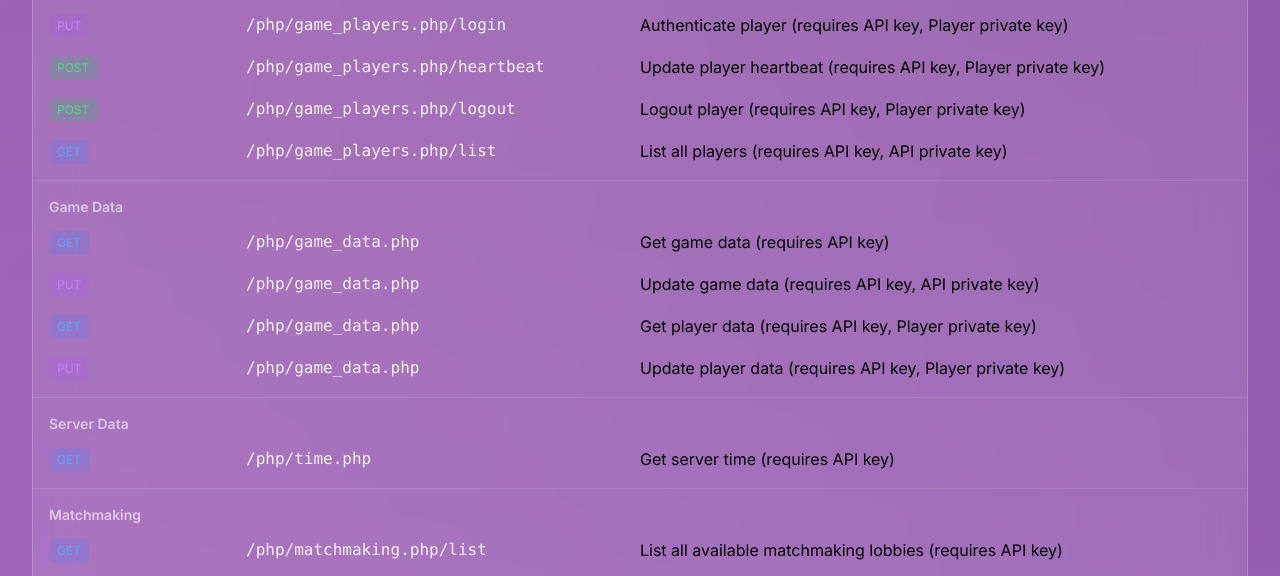
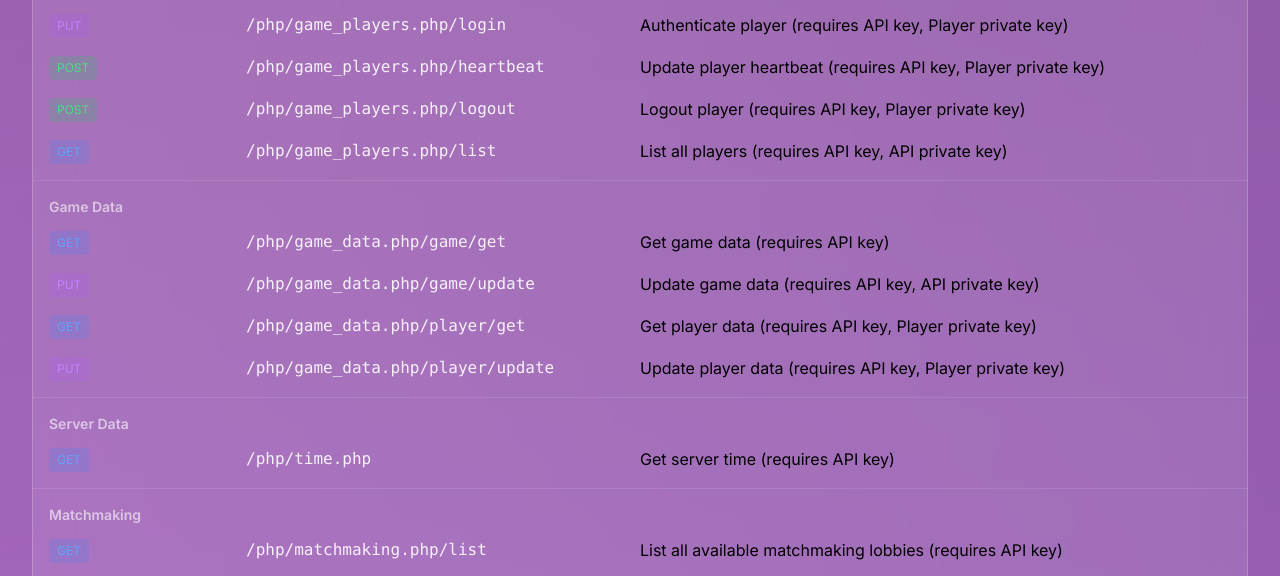
Before and after one commit to levandovici/multiplayer-api, a PHP site: page / in a window 1280 px wide. Shown: the part 1526-2102 px from the top of the page. Run offline with PHP 8.4, Linux system fonts and the light colour scheme; data that the repository does not hold is empty; some libraries are stand-ins or nearby versions.

Commit message:
update index - game data routing

```diff
--- a/index.php
+++ b/index.php
@@ -390,22 +390,22 @@ pre::-webkit-scrollbar-thumb:hover {
                     <div class="space-y-4">
                         <div class="grid grid-cols-12 items-center">
                             <div class="col-span-2"><span class="inline-block bg-blue-500/20 text-blue-400 text-xs px-2 py-1 rounded">GET</span></div>
-                            <div class="col-span-4 font-mono text-white/90">/php/game_data.php</div>
+                            <div class="col-span-4 font-mono text-white/90">/php/game_data.php/game/get</div>
                             <div class="col-span-6">Get game data (requires API key)</div>
                         </div>
                         <div class="grid grid-cols-12 items-center">
                             <div class="col-span-2"><span class="inline-block bg-purple-500/20 text-purple-400 text-xs px-2 py-1 rounded">PUT</span></div>
-                            <div class="col-span-4 font-mono text-white/90">/php/game_data.php</div>
+                            <div class="col-span-4 font-mono text-white/90">/php/game_data.php/game/update</div>
                             <div class="col-span-6">Update game data (requires API key, API private key)</div>
                         </div>
                         <div class="grid grid-cols-12 items-center">
                             <div class="col-span-2"><span class="inline-block bg-blue-500/20 text-blue-400 text-xs px-2 py-1 rounded">GET</span></div>
-                            <div class="col-span-4 font-mono text-white/90">/php/game_data.php</div>
+                            <div class="col-span-4 font-mono text-white/90">/php/game_data.php/player/get</div>
                             <div class="col-span-6">Get player data (requires API key, Player private key)</div>
                         </div>
                         <div class="grid grid-cols-12 items-center">
                             <div class="col-span-2"><span class="inline-block bg-purple-500/20 text-purple-400 text-xs px-2 py-1 rounded">PUT</span></div>
-                            <div class="col-span-4 font-mono text-white/90">/php/game_data.php</div>
+                            <div class="col-span-4 font-mono text-white/90">/php/game_data.php/player/update</div>
                             <div class="col-span-6">Update player data (requires API key, Player private key)</div>
                         </div>
                     </div>
@@ -863,7 +863,7 @@ pre::-webkit-scrollbar-thumb:hover {
     <div class="bg-black/50 p-4 rounded-lg">
         <div class="flex items-center text-sm text-blue-400 mb-2">
             <span class="font-mono bg-blue-900/50 px-2 py-1 rounded mr-2">GET</span>
-            <span class="font-mono">/v1/php/game_data.php?api_token=YOUR_API_KEY</span>
+            <span class="font-mono">/v1/php/game_data.php/game/get?api_token=YOUR_API_KEY</span>
         </div>
         <p class="text-xs text-gray-400 mb-2">
             <strong>Description:</strong> Retrieves the global game data, including text, settings, and last update timestamp. Used to sync clients with the server.
@@ -890,7 +890,7 @@ pre::-webkit-scrollbar-thumb:hover {
     <div class="bg-black/50 p-4 rounded-lg">
         <div class="flex items-center text-sm text-purple-400 mb-2">
             <span class="font-mono bg-purple-900/50 px-2 py-1 rounded mr-2">PUT</span>
-            <span class="font-mono">/v1/php/game_data.php?api_token=YOUR_API_KEY&api_private_token=YOUR_API_PRIVATE_TOKEN</span>
+            <span class="font-mono">/v1/php/game_data.php/game/update?api_token=YOUR_API_KEY&api_private_token=YOUR_API_PRIVATE_TOKEN</span>
         </div>
         <p class="text-xs text-gray-400 mb-2">
             <strong>Description:</strong> Updates global game data. For example, changing settings or max players. Requires API key authentication.
@@ -915,7 +915,7 @@ pre::-webkit-scrollbar-thumb:hover {
     <div class="bg-black/50 p-4 rounded-lg">
         <div class="flex items-center text-sm text-blue-400 mb-2">
             <span class="font-mono bg-blue-900/50 px-2 py-1 rounded mr-2">GET</span>
-            <span class="font-mono">/v1/php/game_data.php?api_token=YOUR_API_KEY&game_player_token=PLAYER_PRIVATE_KEY</span>
+            <span class="font-mono">/v1/php/game_data.php/player/get?api_token=YOUR_API_KEY&game_player_token=PLAYER_PRIVATE_KEY</span>
         </div>
         <p class="text-xs text-gray-400 mb-2">
             <strong>Description:</strong> Retrieves a specific player's data using their <code>private_key</code>. Includes level, score, and inventory.
@@ -940,7 +940,7 @@ pre::-webkit-scrollbar-thumb:hover {
     <div class="bg-black/50 p-4 rounded-lg">
         <div class="flex items-center text-sm text-purple-400 mb-2">
             <span class="font-mono bg-purple-900/50 px-2 py-1 rounded mr-2">PUT</span>
-            <span class="font-mono">/v1/php/game_data.php?api_token=YOUR_API_KEY&game_player_token=PLAYER_PRIVATE_KEY</span>
+            <span class="font-mono">/v1/php/game_data.php/player/update?api_token=YOUR_API_KEY&game_player_token=PLAYER_PRIVATE_KEY</span>
         </div>
         <p class="text-xs text-gray-400 mb-2">
             <strong>Description:</strong> Updates a specific player's data like level, score, inventory, and last played timestamp.
```
